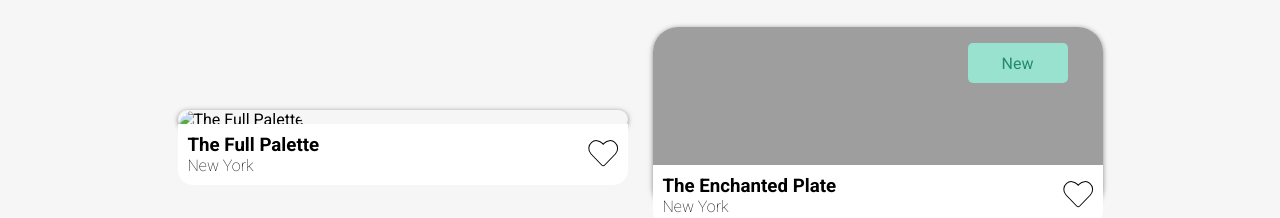
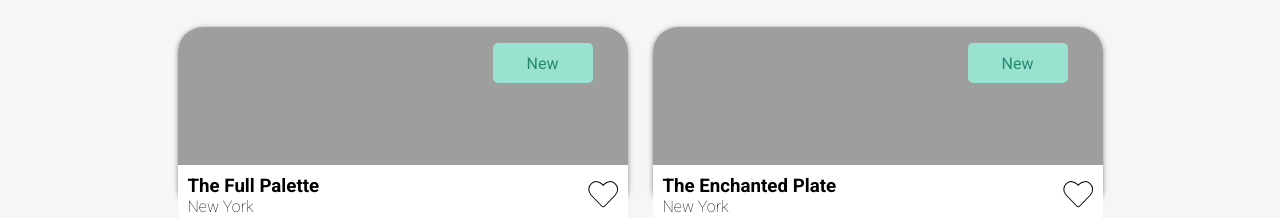
Before and after one commit to jelena991/P3_Calic_Jelena, a website: page index.html in a window 1280 px wide. Shown: the part 734-952 px from the top of the page. Drawn offline with Linux system fonts and the light colour scheme; the site is published under a folder, as on GitHub Pages, so addresses that start at the root find nothing; a web font is replaced by a local one.

Commit message:
images on card issue fixed

```diff
--- a/index.html
+++ b/index.html
@@ -91,7 +91,7 @@
             <a href="./menu-palette.html">
               <div class="card restaurant__card">
                 <img
-                  src="/images/restaurants/jay-wennington-N_Y88TWmGwA-unsplash.jpg"
+                  src="images/restaurants/jay-wennington-N_Y88TWmGwA-unsplash.jpg"
                   alt="The Full Palette"
                   class="restaurant__card--image"
                 />
```
